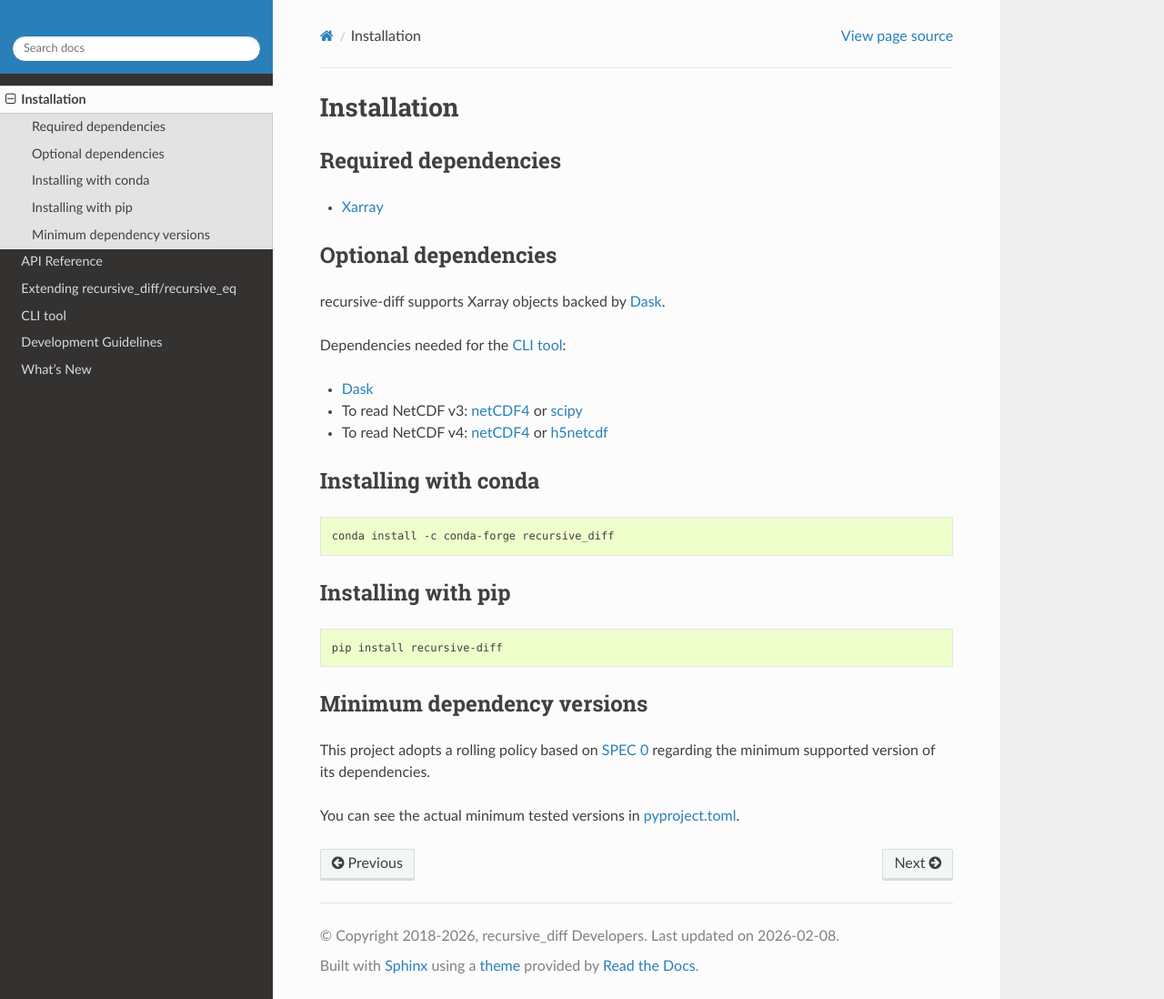
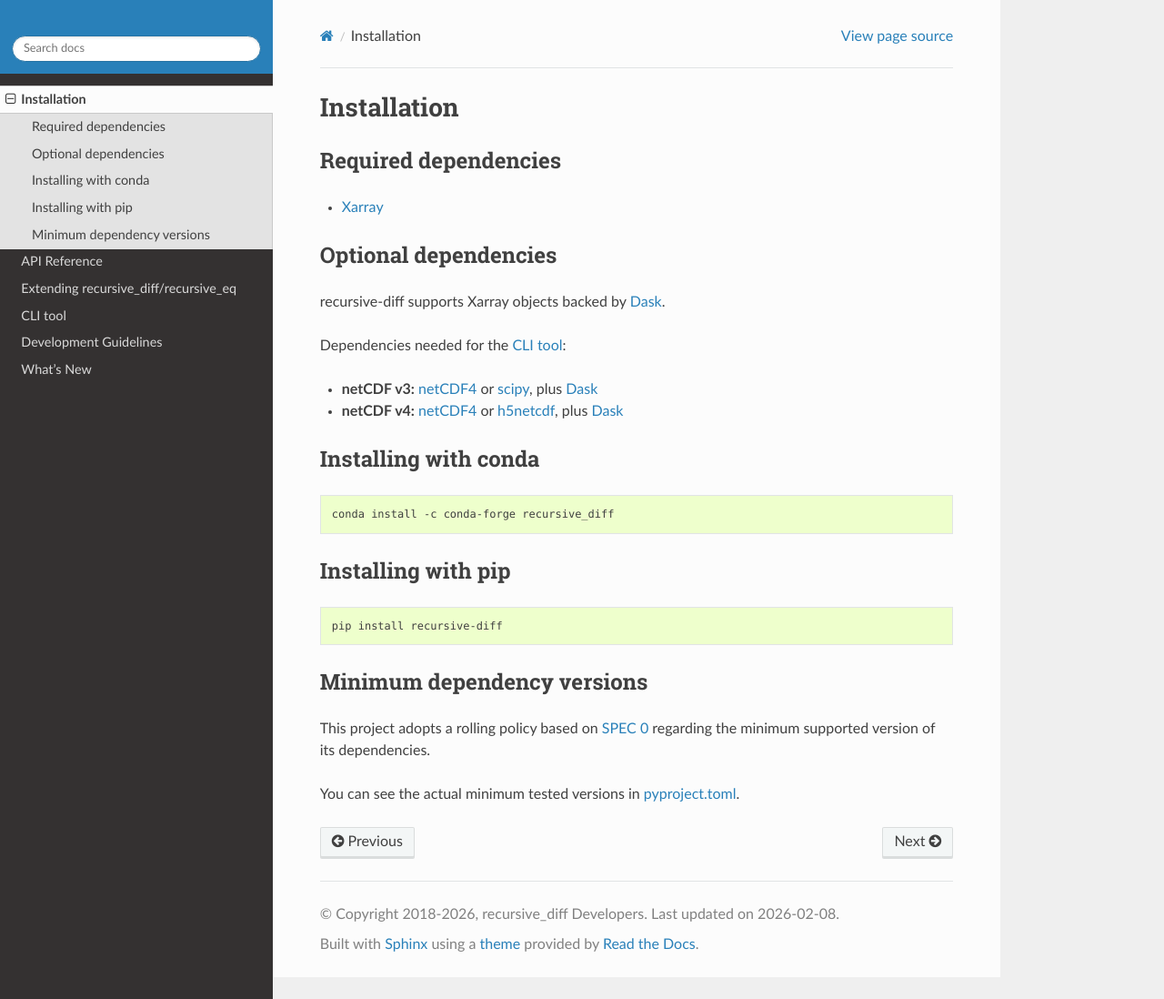
Before and after one commit to crusaderky/recursive_diff, a Sphinx documentation site: the page built from doc/installing.rst, in a window 1280 px wide and 1098 px high. Shown: the whole window at 91% size. Built offline with Sphinx 7.4.7 and the Read the Docs theme 3.1.0, drawn with Linux system fonts in a browser that asks for light colours; the version number could not be read and is left out.

Commit message:
Test tweak: NetCDF needs Dask

```diff
--- a/doc/installing.rst
+++ b/doc/installing.rst
@@ -14,11 +14,10 @@
 
 Dependencies needed for the :doc:`cli`:
 
-- `Dask <https://dask.org/>`__
-- To read NetCDF v3: `netCDF4 <https://unidata.github.io/netcdf4-python/>`__
-  or `scipy <https://www.scipy.org/>`__
-- To read NetCDF v4: `netCDF4 <https://unidata.github.io/netcdf4-python/>`__
-  or `h5netcdf <https://h5netcdf.org/>`__
+- **netCDF v3:** `netCDF4 <https://unidata.github.io/netcdf4-python/>`__
+  or `scipy <https://www.scipy.org/>`__, plus `Dask <https://dask.org/>`__
+- **netCDF v4:** `netCDF4 <https://unidata.github.io/netcdf4-python/>`__
+  or `h5netcdf <https://h5netcdf.org/>`__, plus `Dask <https://dask.org/>`__
 
 
 Installing with conda
```
Also changed, not shown: 2 other files.
